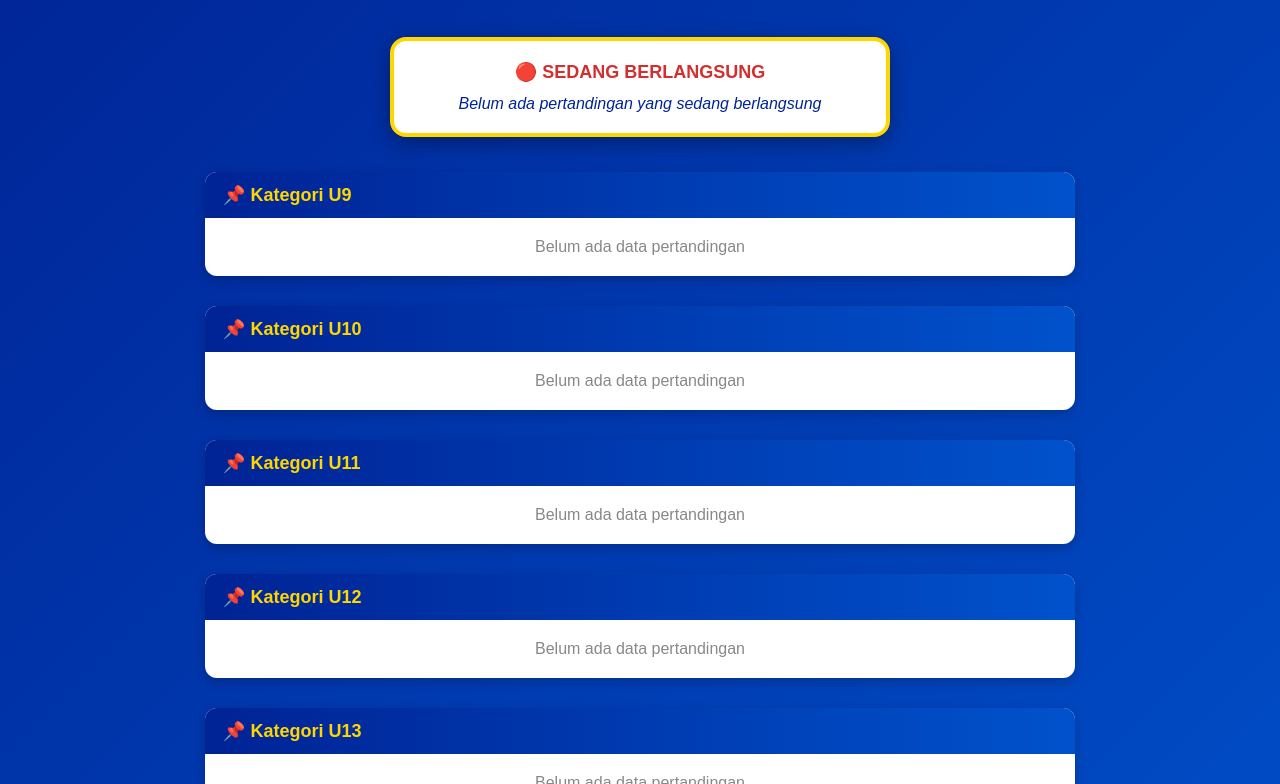
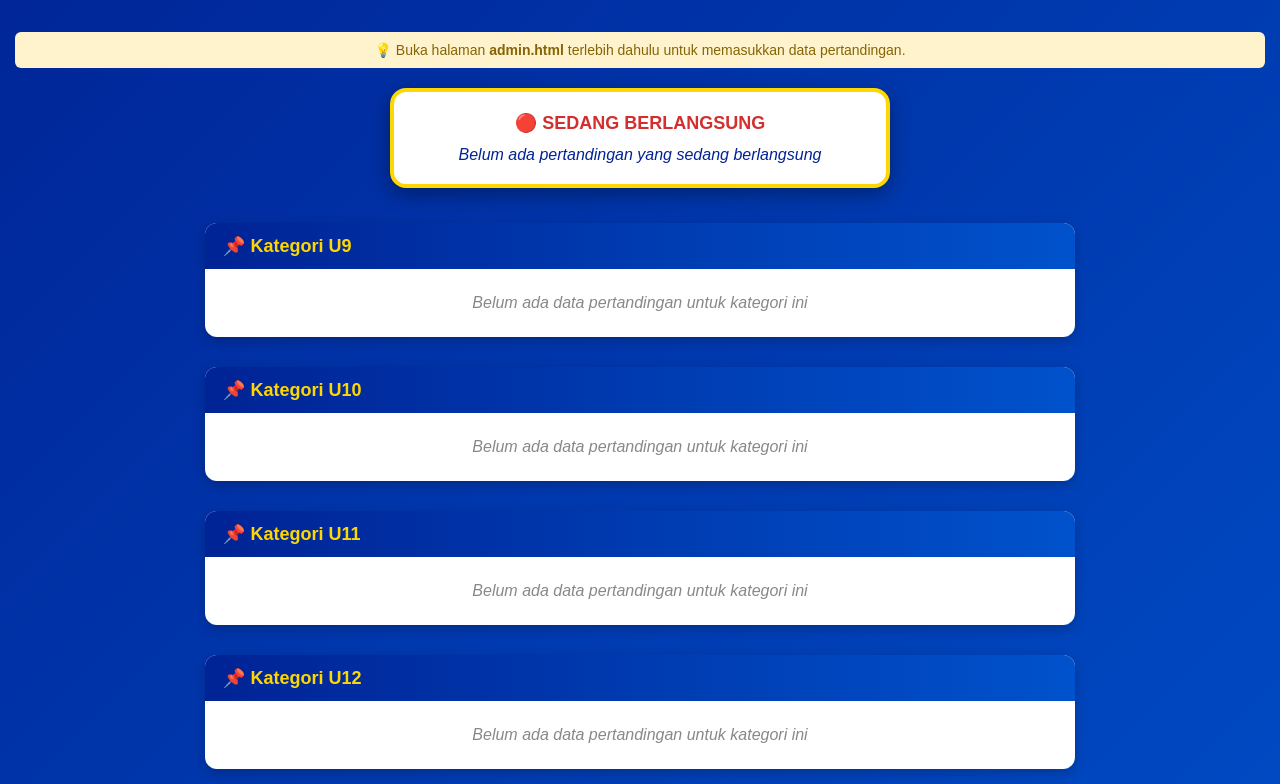
Before and after one commit to dmurdiana-ux/mini-turnamen, a plain HTML site: page index.html in a window 1280 px wide. Shown: the part 157-941 px from the top of the page. Drawn offline with Linux system fonts and the light colour scheme.

Commit message:
Update index.html

```diff
--- a/index.html
+++ b/index.html
@@ -130,8 +130,18 @@
         .merah { color: #d32f2f; font-weight: bold; }
         .kosong {
             text-align: center;
-            padding: 20px;
+            padding: 25px;
             color: #888;
+            font-style: italic;
+        }
+        .peringatan {
+            background: #fff3cd;
+            color: #856404;
+            padding: 10px;
+            border-radius: 6px;
+            margin: 15px;
+            font-size: 14px;
+            text-align: center;
         }
         @media (max-width: 600px) {
             .skor-besar { font-size: 32px; }
@@ -144,14 +154,18 @@
 
 <!-- TEKS BERJALAN -->
 <div class="running-text-container">
-    <div class="running-text" id="teksBerjalan">⚽ Selamat datang di Turnamen DESTAPURA — Silakan nikmati pertandingan!</div>
+    <div class="running-text" id="teksBerjalan">⚽ Selamat datang di Turnamen Mini DESTAPURA — Silakan nikmati pertandingan!</div>
 </div>
 
 <!-- KEPALA HALAMAN -->
 <div class="header">
     <img src="logo-destapura.png" alt="Logo DESTAPURA FC">
     <h1>🏆 HASIL PERTANDINGAN TURNAMEN DESTAPURA</h1>
-    <p>Tuan Rumah Penyelenggara : SSB / FC DESTAPURA</p>
+    <p>Tuan Rumah Penyelenggara: SSB / FC DESTAPURA</p>
+</div>
+
+<div class="peringatan" id="peringatanData">
+    💡 Buka halaman <strong>admin.html</strong> terlebih dahulu untuk memasukkan data pertandingan.
 </div>
 
 <!-- LIVE SCORE -->
@@ -164,20 +178,26 @@
 
 <!-- DAFTAR HASIL -->
 <div class="container" id="wadahKategori">
+    <h2 style="color:#ffd700; margin-bottom:15px;">📋 Data Hasil Pertandingan</h2>
     <!-- Data akan dibuat otomatis lewat JavaScript -->
 </div>
 
 <script>
 const USIA_LIST = ['U9', 'U10', 'U11', 'U12', 'U13', 'U14', 'U15'];
+const KUNCI_DATA = 'dataTurnamenDestapura';
+const KUNCI_TEKS = 'runningTextDestapura';
+const KUNCI_LIVE = 'liveScoreDestapura';
 
 function muatData() {
     // Teks Berjalan
-    const teks = localStorage.getItem('runningText');
-    if (teks) document.getElementById('teksBerjalan').textContent = teks;
+    const teks = localStorage.getItem(KUNCI_TEKS);
+    if (teks) {
+        document.getElementById('teksBerjalan').textContent = teks;
+    }
 
     // Live Score
-    const live = JSON.parse(localStorage.getItem('liveScore') || 'null');
-    if (live && live.timA) {
+    const live = JSON.parse(localStorage.getItem(KUNCI_LIVE) || 'null');
+    if (live && live.timA && live.timB) {
         document.getElementById('kontenLiveScore').innerHTML = `
             <div style="font-weight:bold; color:#002395">Kategori ${live.usia}</div>
             <div class="skor-besar">
@@ -190,27 +210,34 @@ function muatData() {
     }
 
     // Data Tabel per Kategori
-    const semuaData = JSON.parse(localStorage.getItem('dataTurnamen') || '[]');
+    const semuaData = JSON.parse(localStorage.getItem(KUNCI_DATA) || '[]');
     const wadah = document.getElementById('wadahKategori');
+
+    // Sembunyikan peringatan jika ada data
+    if (semuaData.length > 0) {
+        document.getElementById('peringatanData').style.display = 'none';
+    }
+
     wadah.innerHTML = '';
 
     USIA_LIST.forEach(usia => {
         const dataUsia = semuaData.filter(d => d.usia === usia);
-        wadah.innerHTML += `
-            <div class="kategori">
+        const divKategori = document.createElement('div');
+        divKategori.className = 'kategori';
+        divKategori.innerHTML = `
             <div class="kategori-judul">📌 Kategori ${usia}</div>
             <div class="isi-tabel">
                 ${dataUsia.length === 0
-                        ? '<div class="kosong">Belum ada data pertandingan</div>'
+                    ? '<div class="kosong">Belum ada data pertandingan untuk kategori ini</div>'
                     : `<table>
                         <thead>
                             <tr>
                                 <th>SSB / Klub</th>
-                                    <th>Pemain</th>
+                                <th>Nama Pemain</th>
                                 <th>#</th>
-                                    <th>⚽</th>
-                                    <th>🟡</th>
-                                    <th>🔴</th>
+                                <th>⚽ Gol</th>
+                                <th>🟡 Kuning</th>
+                                <th>🔴 Merah</th>
                                 <th>🕐 Jadwal</th>
                                 <th>📍 Lapangan</th>
                             </tr>
@@ -232,12 +259,16 @@ function muatData() {
                        </table>`
                 }
             </div>
-            </div>
         `;
+        wadah.appendChild(divKategori);
     });
 }
 
-window.onload = muatData;
+// Muat ulang data setiap 5 detik agar otomatis diperbarui
+window.onload = function() {
+    muatData();
+    setInterval(muatData, 5000); // Segarkan data setiap 5 detik
+};
 </script>
 </body>
 </html>
```
Lines whose indentation alone changed are shown as unchanged.
